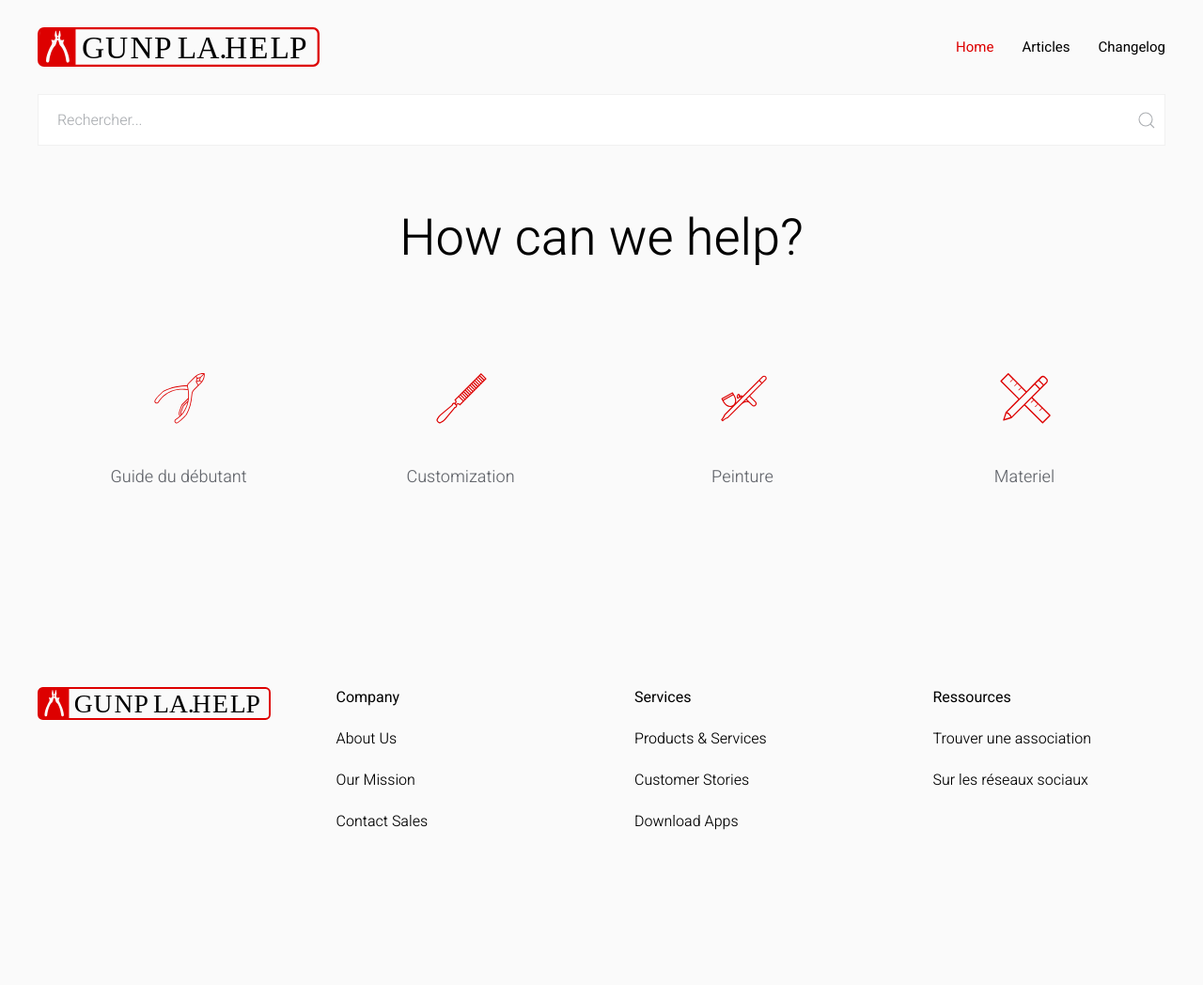
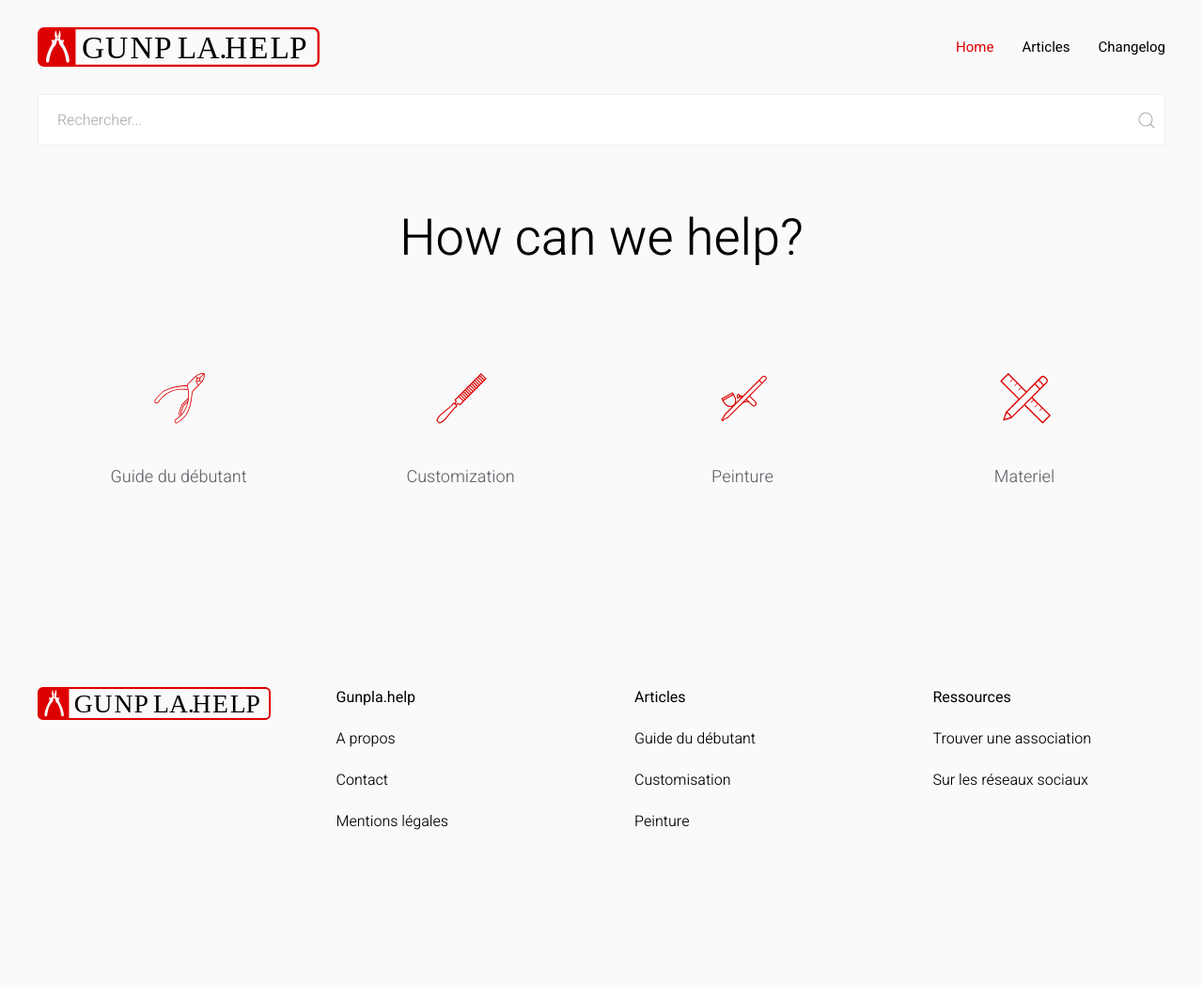
Before and after one commit to junthong/junthong.github.io, a Jekyll site: the page built from index.md, in a window 1280 px wide. Shown: the whole page at 94% size. Built offline with Jekyll 4.4.1, drawn with Linux system fonts in a browser that asks for light colours.

```diff
--- a/_data/footer.yml
+++ b/_data/footer.yml
@@ -1,28 +1,28 @@
 # Footer navigation links
 
 col1:
-  - title: Company
+  - title: Gunpla.help
 
-  - title: About Us
+  - title: A propos
+    url: /about/
+
+  - title: Contact
     url: /contact/
 
-  - title: Our Mission
-    url: /contact/
-
-  - title: Contact Sales
-    url: /contact/
+  - title: Mentions légales
+    url: /legal/
 
 col2:
-  - title: Services
+  - title: Articles
 
-  - title: Products & Services
-    url: /contact/
+  - title: Guide du débutant
+    url: /articles/grade
 
-  - title: Customer Stories
-    url: /contact/
+  - title: Customisation
+    url: /article/
 
-  - title: Download Apps
-    url: /contact/
+  - title: Peinture
+    url: /articles/airbrush-cleaning
 
 col3:
   - title: Ressources
```
Also changed, not shown: legal.md (added, +106 -0 lines).
